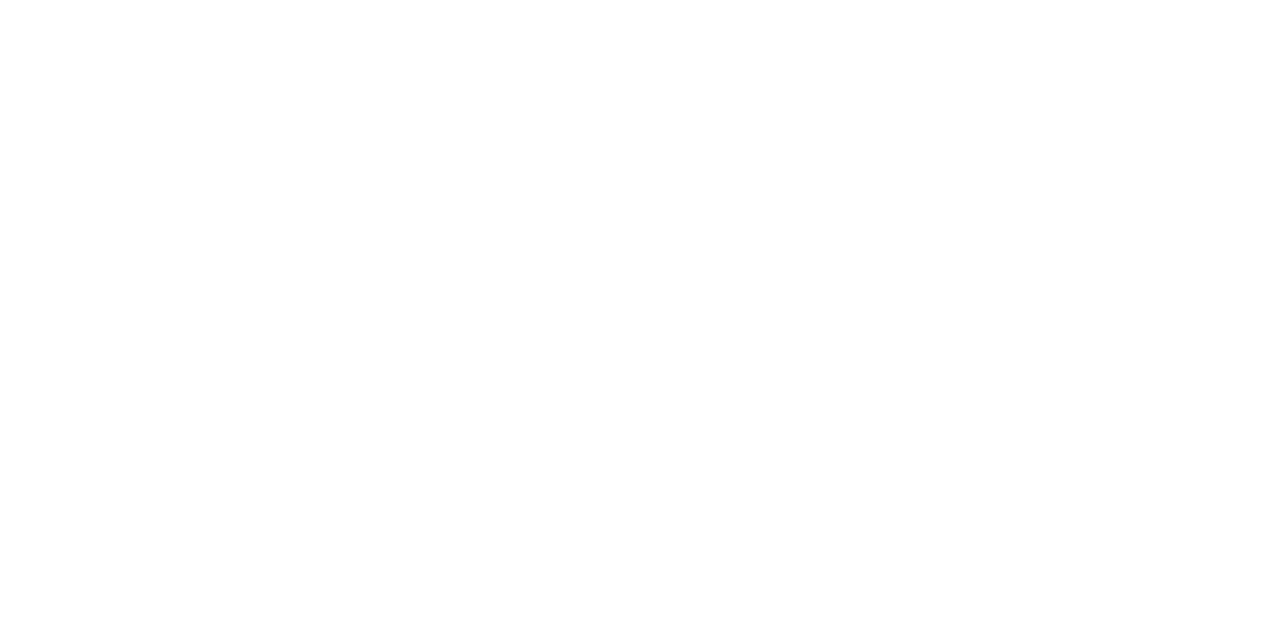
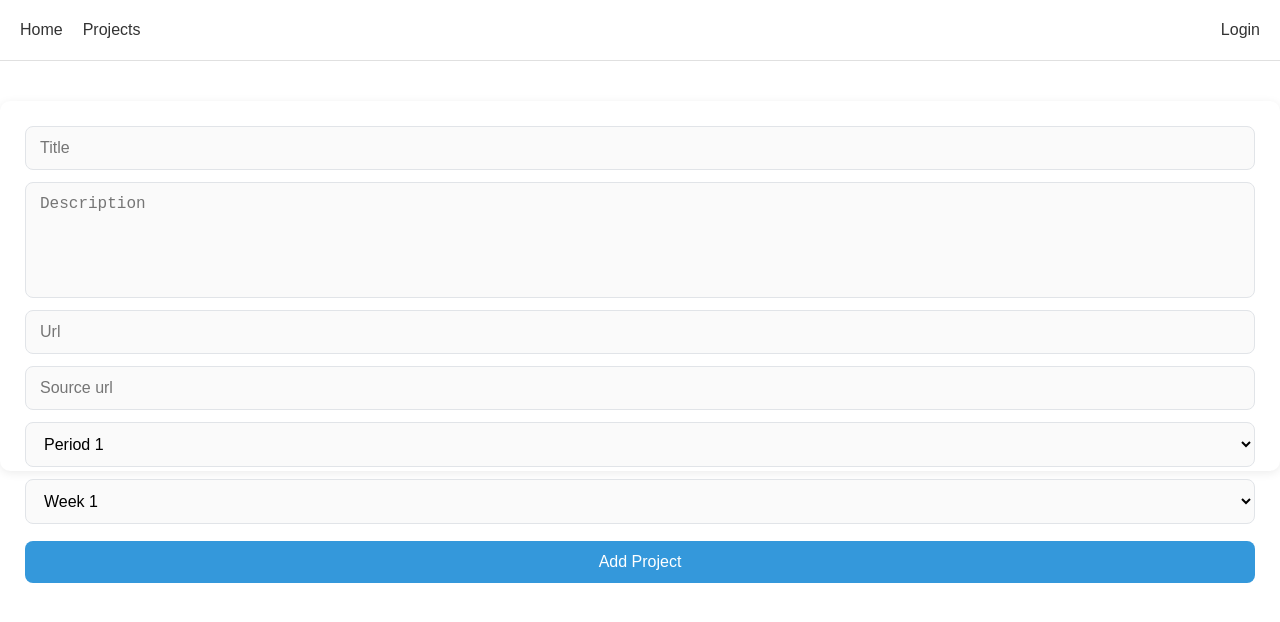
Before and after one commit to andriikanava/NHL-portfolio-frontend, a React (Create React App) app in the folder portfolio/: page /add-project in a window 1280 px wide. Before the commit this address had no page. Shown: the top 622 px of the page. Built offline with nearby package versions, Linux system fonts and the light colour scheme.

Commit message:
Add sceletons

```diff
--- a/portfolio/src/App.js
+++ b/portfolio/src/App.js
@@ -5,6 +5,7 @@ import Register from "./pages/register";
 import Projects from "./pages/project";
 import Login from "./pages/login";
 import ProfilePage from "./pages/profile";
+import ProjectFormPage from "./pages/project-form";
 
 function App() {
   return (
@@ -16,6 +17,7 @@ function App() {
           <Route path="/login" element={<Login />} />
           <Route path="/projects" element={<Projects />} />
           <Route path="/profile" element={<ProfilePage />} />
+          <Route path="/add-project" element={<ProjectFormPage />} />
         </Routes>
       </BrowserRouter>
     </AuthProvider>
--- a/portfolio/src/components/comment/comments.css
+++ b/portfolio/src/components/comment/comments.css
@@ -28,3 +28,48 @@
 
     font-family: -apple-system, BlinkMacSystemFont, 'Segoe UI', Roboto, sans-serif;
 }
+
+
+
+@keyframes skeletonPulse {
+    0% { opacity: 0.6; }
+    50% { opacity: 1; }
+    100% { opacity: 0.6; }
+}
+
+.skeleton {
+    padding: 15px;
+    border-radius: 12px;
+    background: #f0f0f0;
+    margin-bottom: 15px;
+    animation: skeletonPulse 1.4s infinite ease-in-out;
+}
+
+/* Имя */
+.skeleton-line.name {
+    width: 120px;
+    height: 16px;
+    background: #d7d7d7;
+    border-radius: 6px;
+}
+
+/* Роль */
+.skeleton-line.role {
+    width: 70px;
+    height: 12px;
+    background: #d7d7d7;
+    border-radius: 6px;
+}
+
+/* Текст комментария */
+.skeleton-line.text {
+    width: 60%;
+    height: 12px;
+    background: #d7d7d7;
+    border-radius: 6px;
+    margin-top: 10px;
+}
+
+.skeleton-line.text.long {
+    width: 90%;
+}
--- /dev/null
+++ b/portfolio/src/components/project-form/add-project.css
@@ -0,0 +1,116 @@
+/* ===========================
+   Уже существующие стили
+   =========================== */
+
+   .project-form {
+    display: flex;
+    flex-direction: column;
+    gap: 12px;
+    min-width: 25vw;
+    max-height: 40vh;
+    padding: 25px;
+    margin: 40px auto;
+
+    background: white;
+    border-radius: 10px;
+    box-shadow: 0 2px 10px rgba(0,0,0,0.08);
+
+    font-family: -apple-system, BlinkMacSystemFont, 'Segoe UI', Roboto, sans-serif;
+  }
+
+  /* Инпуты */
+  .project-form input {
+    padding: 12px 14px;
+    font-size: 1rem;
+
+    background: #fafafa;
+    border: 1px solid #e1e4e8;
+    border-radius: 8px;
+
+    transition: 0.2s ease;
+  }
+
+  .project-form input:focus {
+    outline: none;
+    border-color: #3498db;
+    background: #fff;
+    box-shadow: 0 0 0 3px rgba(52, 152, 219, 0.15);
+  }
+
+  /* Кнопка */
+  .project-form button {
+    padding: 12px;
+    margin-top: 5px;
+
+    background: #3498db;
+    color: white;
+    font-size: 1rem;
+    font-weight: 500;
+
+    border: none;
+    border-radius: 8px;
+
+    cursor: pointer;
+    transition: background 0.25s ease, box-shadow 0.2s ease;
+  }
+
+  .project-form button:hover {
+    background: #2980b9;
+  }
+
+  .project-form button:active {
+    box-shadow: inset 0 2px 4px rgba(0,0,0,0.1);
+  }
+
+  /* Ошибка */
+  .project-error {
+    color: #e74c3c;
+    font-size: 0.9rem;
+    padding: 6px 0;
+  }
+
+  /* ===========================
+     НОВЫЕ СТИЛИ — ДОПОЛНЕНИЕ
+     =========================== */
+
+  /* SELECT */
+  .project-form select {
+    padding: 12px 14px;
+    font-size: 1rem;
+
+    background: #fafafa;
+    border: 1px solid #e1e4e8;
+    border-radius: 8px;
+
+    transition: 0.2s ease;
+    cursor: pointer;
+  }
+
+  .project-form select:focus {
+    outline: none;
+    border-color: #3498db;
+    background: #fff;
+    box-shadow: 0 0 0 3px rgba(52,152,219,0.15);
+  }
+
+  /* TEXTAREA */
+  .project-form textarea {
+    padding: 12px 14px;
+    font-size: 1rem;
+
+    background: #fafafa;
+    border: 1px solid #e1e4e8;
+    border-radius: 8px;
+
+    min-height: 90px;
+    resize: none;
+
+    transition: 0.2s ease;
+  }
+
+  .project-form textarea:focus {
+    outline: none;
+    border-color: #3498db;
+    background: #fff;
+    box-shadow: 0 0 0 3px rgba(52,152,219,0.15);
+  }
--- a/portfolio/src/components/project-form/add-project.jsx
+++ b/portfolio/src/components/project-form/add-project.jsx
@@ -0,0 +1,93 @@
+import React, { useContext, useState } from "react";
+import "./add-project.css";
+import api from "../../api/axios";
+import { useNavigate } from "react-router-dom"; // Для редиректа
+
+
+function ProjectForm() {
+    const navigate = useNavigate();
+    const [error, setError] = useState("");
+
+    const [title, setTitle] = useState("");
+    const [description, setDescription] = useState("");
+    const [url, setUrl] = useState("");
+    const [source_url, setSource_url] = useState("");
+    const [week, setWeek] = useState("");
+    const [period, setPeriod] = useState("");
+
+    const handleSubmit = async (e) => {
+        e.preventDefault();
+        setError("");
+
+        try {
+          // 1️⃣ Регистрация
+          await api.post("/portfolio/projects/", { title, description, url, source_url, week, period});
+
+          // 3️⃣ Редирект на главную
+          navigate("/projects");
+
+        } catch (err) {
+          // Обработка ошибок
+          console.error(err.response?.data || err.message);
+          setError(
+            err.response?.data?.email?.[0] ||
+            err.response?.data?.password?.[0] ||
+            "Project registration error"
+          );
+        }
+    };
+
+    return (
+        <form onSubmit={handleSubmit} className="project-form">
+        <input
+          type="text"
+          placeholder="Title"
+          value={title}
+          onChange={(e) => setTitle(e.target.value)}
+          required
+        />
+        <textarea
+          placeholder="Description"
+          value={description}
+          onChange={(e) => setDescription(e.target.value)}
+          required
+        />
+        <input
+          type="url"
+          placeholder="Url"
+          value={url}
+          onChange={(e) => setUrl(e.target.value)}
+          required
+        />
+        <input
+          type="url"
+          placeholder="Source url"
+          value={source_url}
+          onChange={(e) => setSource_url(e.target.value)}
+          required
+        />
+
+        <select value={period} onChange={(e) => setWeek(e.target.value)}>
+            <option value="1">Period 1</option>
+            <option value="2">Period 2</option>
+            <option value="3">Period 3</option>
+            <option value="4">Period 4</option>
+        </select>
+
+        <select value={week} onChange={(e) => setPeriod(e.target.value)}>
+            <option value="1">Week 1</option>
+            <option value="2">Week 2</option>
+            <option value="3">Week 3</option>
+            <option value="4">Week 4</option>
+        </select>
+
+        <button type="submit">Add Project</button>
+
+        {error && <div className="project-error">{error}</div>}
+      </form>
+
+    )
+
+}
+
+export default ProjectForm;
--- a/portfolio/src/components/project-list/projects-list.css
+++ b/portfolio/src/components/project-list/projects-list.css
@@ -34,16 +34,6 @@
     font-size: 0.83em;
 }
 
-.porject-container {
-    display: flex;
-    flex-direction: row;
-
-    justify-content: start;
-    align-items: start;
-
-    flex-wrap: wrap;
-}
-
 .filters {
     display: flex;
     gap: 15px;
@@ -76,4 +66,73 @@
     border-bottom: 1px solid #e0e0e0;
     margin-bottom: 3vh;
     padding-block: 3vh;
+
+    display: flex;
+    flex-direction: row;
+
+    justify-content: start;
+    align-items: start;
+
+    flex-wrap: wrap;
 }
+
+@keyframes skeletonPulse {
+    0% { opacity: 0.6; }
+    50% { opacity: 1; }
+    100% { opacity: 0.6; }
+}
+
+.proj-box.skeleton {
+    padding: 15px;
+    border-radius: 12px;
+    background: #f0f0f0;
+    margin-bottom: 15px;
+    animation: skeletonPulse 1.4s infinite ease-in-out;
+}
+
+/* Title */
+.skeleton-line.title {
+    width: 180px;
+    height: 18px;
+    background: #d7d7d7;
+    border-radius: 6px;
+}
+
+/* Dates */
+.skeleton-line.dates {
+    width: 110px;
+    height: 14px;
+    background: #d7d7d7;
+    border-radius: 6px;
+}
+
+/* ID */
+.skeleton-line.id {
+    width: 90px;
+    height: 14px;
+    background: #d7d7d7;
+    border-radius: 6px;
+    margin-top: 10px;
+}
+
+/* Description */
+.skeleton-line.desc {
+    width: 65%;
+    height: 12px;
+    background: #d7d7d7;
+    border-radius: 6px;
+    margin-top: 10px;
+}
+
+.skeleton-line.desc.long {
+    width: 90%;
+}
+
+/* Links */
+.skeleton-line.link {
+    width: 70px;
+    height: 12px;
+    background: #d7d7d7;
+    border-radius: 6px;
+    margin-top: 10px;
+}
--- a/portfolio/src/components/tasks-dashboard/dashboard.css
+++ b/portfolio/src/components/tasks-dashboard/dashboard.css
@@ -120,3 +120,13 @@
 .add-project-btn:active {
     background-color: #c9c9c9;
 }
+
+@keyframes skeletonPulse {
+    0% { opacity: 0.6; }
+    50% { opacity: 1; }
+    100% { opacity: 0.6; }
+  }
+
+  .skeleton-card {
+    animation: skeletonPulse 1.5s infinite ease-in-out;
+  }
--- a/portfolio/src/components/tasks-dashboard/dashboard.jsx
+++ b/portfolio/src/components/tasks-dashboard/dashboard.jsx
@@ -7,6 +7,8 @@ function ProjectContainer() {
   const [projects, setProjects] = useState([]);
   const { user, loading } = useContext(AuthContext);
   const [add_btn, set_add_btn] = useState("");
+  const [projectsLoading, setProjectsLoading] = useState(true);
+
 
   useEffect(() => {
     if (user && !loading) {
@@ -28,10 +30,13 @@ function ProjectContainer() {
         setProjects(response.data);
       } catch (err) {
         console.log(err.message);
+      } finally {
+        setProjectsLoading(false);
       }
     };
     fetchProjects();
   }, []);
+
 
   // Группировка: category → period → week → tasks
   const grouped = projects.reduce((acc, project) => {
@@ -46,6 +51,21 @@ function ProjectContainer() {
     acc[category][period][week].push(project);
     return acc;
   }, {});
+
+  const SkeletonCard = ({ title }) => (
+    <div className="card skeleton-card">
+      <h2 className="skeleton-title">{title}</h2>
+
+      <div className="skeleton-block period"></div>
+      <div className="skeleton-block week"></div>
+      <div className="skeleton-block task long"></div>
+      <div className="skeleton-block task"></div>
+
+      <div className="skeleton-block period"></div>
+      <div className="skeleton-block week"></div>
+      <div className="skeleton-block task long"></div>
+    </div>
+  );
 
   // функция для отображения карточки
   const renderCard = (title, categoryKey) => {
@@ -88,14 +108,29 @@ function ProjectContainer() {
 
   return (
     <>
+
     <div className="assignment-content">
     {add_btn}
+    {projectsLoading ? (
+      <>
+      <div className="assignment-container">
+        <SkeletonCard title="Weekly Assignments" />
+        <SkeletonCard title="Portfolio Assignments" />
+        <SkeletonCard title="Extra Assignments" />
+      </div>
+      </>
+    ) : (
+      <>
       <div className="assignment-container">
         {renderCard("Weekly Assignments", "Weekly")}
         {renderCard("Portfolio Assignments", "Portfolio")}
         {renderCard("Extra Assignments", "Extra")}
       </div>
+      </>
+    )}
+
     </div>
+
     </>
   );
 }
--- a/portfolio/src/pages/home.css
+++ b/portfolio/src/pages/home.css
@@ -1,6 +1,7 @@
 .comment-section {
     display: flex;
     flex-direction: row;
+    justify-content: space-between;
     padding-inline: 1.5vw;
     gap: 2vw;
 }
--- /dev/null
+++ b/portfolio/src/pages/project-form.jsx
@@ -0,0 +1,14 @@
+import Navbar from "../components/navbar/navbar";
+import ProjectForm from "../components/project-form/add-project";
+
+
+export default function ProjectFormPage() {
+    return (
+      <>
+      <Navbar />
+      <main>
+        <ProjectForm />
+      </main>
+      </>
+    )
+  }
```
Also changed, not shown: portfolio/src/components/comment/comments.jsx (+32 -18 lines), portfolio/src/components/project-list/projects-list.jsx (+29 -20 lines), portfolio/src/components/project-form/add-projet.css (deleted). Lines whose indentation alone changed are shown as unchanged.
